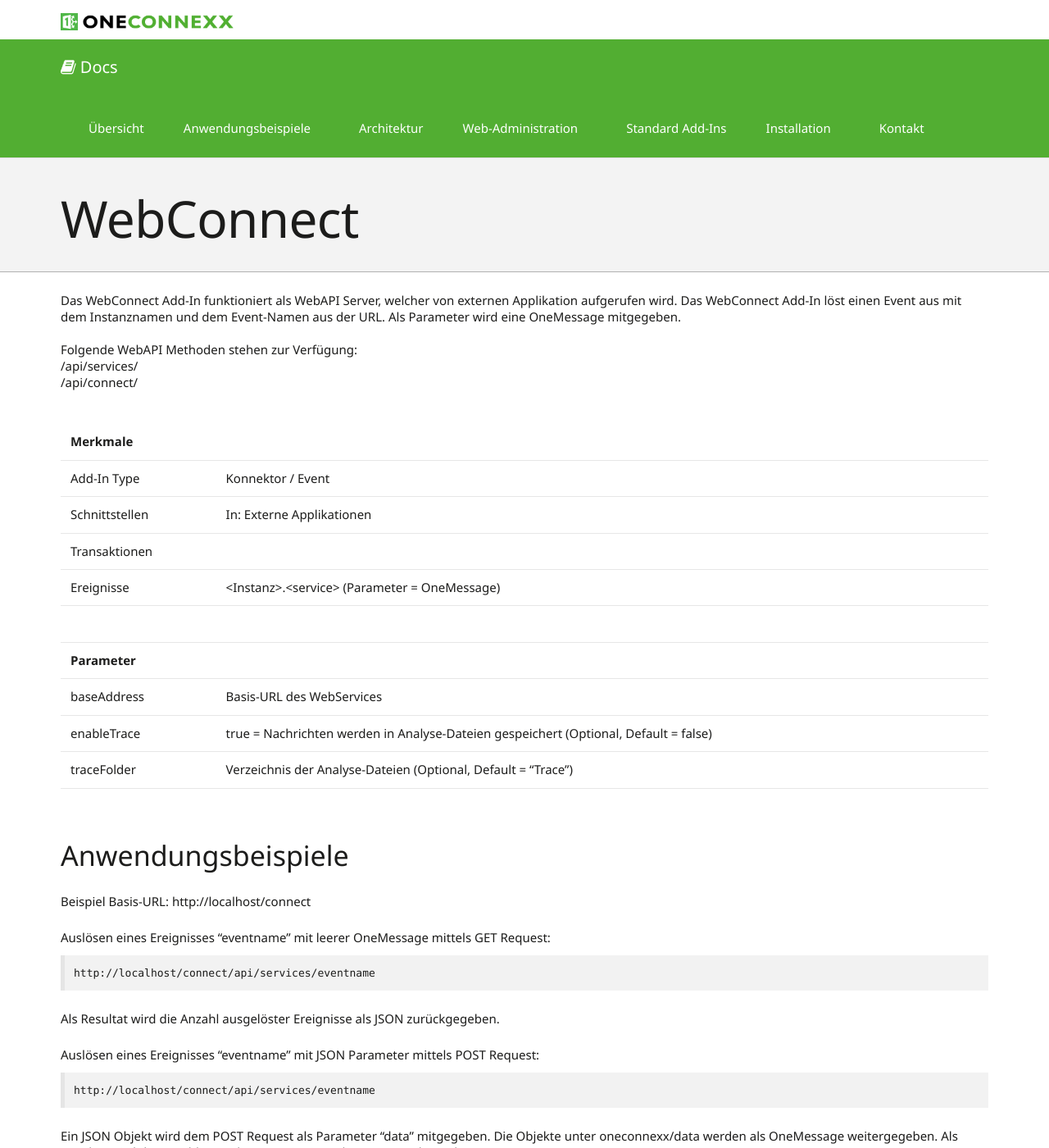
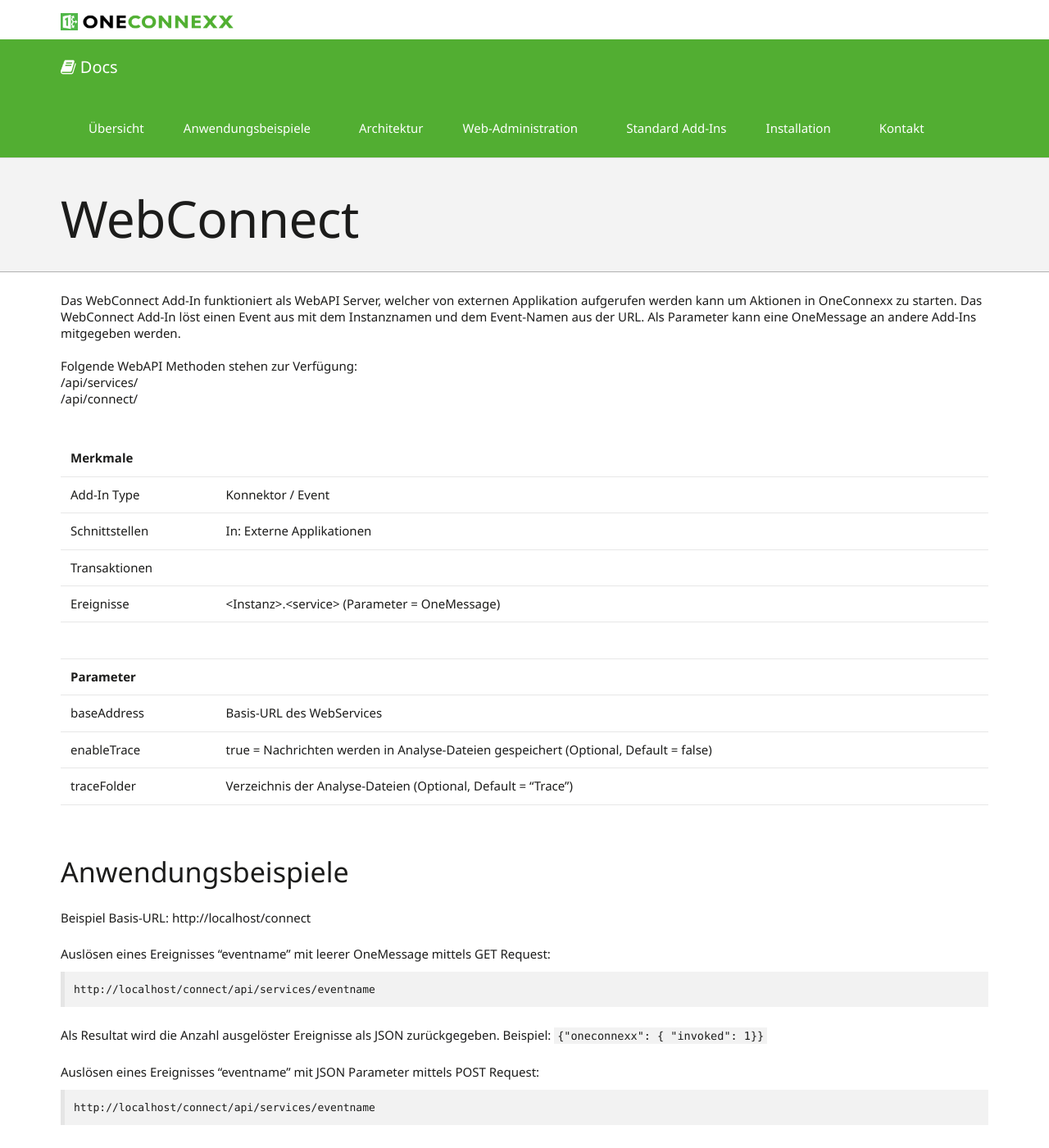
Before and after one commit to primesoft-group/oneconnexx-docs, a Jekyll site: the page built from _pages/addins/de/webconnect.md, in a window 1280 px wide and 1400 px high. Shown: the whole window at 82% size. Built offline with Jekyll 4.4.1, drawn with Linux system fonts in a browser that asks for light colours; nearby versions of some CDN libraries; some web fonts are replaced; some of the changed text lies outside the part shown.

Commit message:
Update webconnect.md

````diff
--- a/_pages/addins/de/webconnect.md
+++ b/_pages/addins/de/webconnect.md
@@ -4,7 +4,7 @@
 permalink: "addins/de/webconnect/"
 ---
 
-Das WebConnect Add-In funktioniert als WebAPI Server, welcher von externen Applikation aufgerufen wird. Das WebConnect Add-In löst einen Event aus mit dem Instanznamen und dem Event-Namen aus der URL. Als Parameter wird eine OneMessage mitgegeben.<br /><br />
+Das WebConnect Add-In funktioniert als WebAPI Server, welcher von externen Applikation aufgerufen werden kann um Aktionen in OneConnexx zu starten. Das WebConnect Add-In löst einen Event aus mit dem Instanznamen und dem Event-Namen aus der URL. Als Parameter kann eine OneMessage an andere Add-Ins mitgegeben werden.<br /><br />
 Folgende WebAPI Methoden stehen zur Verfügung:<br />
 /api/services/<eventname><br />
 /api/connect/<eventname><br />
@@ -33,13 +33,13 @@
 ```
 http://localhost/connect/api/services/eventname
 ```
-Als Resultat wird die Anzahl ausgelöster Ereignisse als JSON zurückgegeben.
+Als Resultat wird die Anzahl ausgelöster Ereignisse als JSON zurückgegeben. Beispiel: `{"oneconnexx": { "invoked": 1}}`
 
 Auslösen eines Ereignisses "eventname" mit JSON Parameter mittels POST Request:
 ```
 http://localhost/connect/api/services/eventname
 ```
-Ein JSON Objekt wird dem POST Request als Parameter "data" mitgegeben. Die Objekte unter oneconnexx/data werden als OneMessage weitergegeben. Als Resultat wird die Anzahl ausgelöster Ereignisse als JSON zurückgegeben.
+Ein JSON Objekt wird dem POST Request als Parameter "data" mitgegeben. Die Objekte unter oneconnexx/data werden als OneMessage weitergegeben. Als Resultat wird die Anzahl ausgelöster Ereignisse als JSON zurückgegeben. Beispiel: `{"oneconnexx": { "invoked": 1}}`
 
 Auslösen eines Ereignisses "eventname" mit OneMessage Parameter mittels POST Request:
 ```
````
